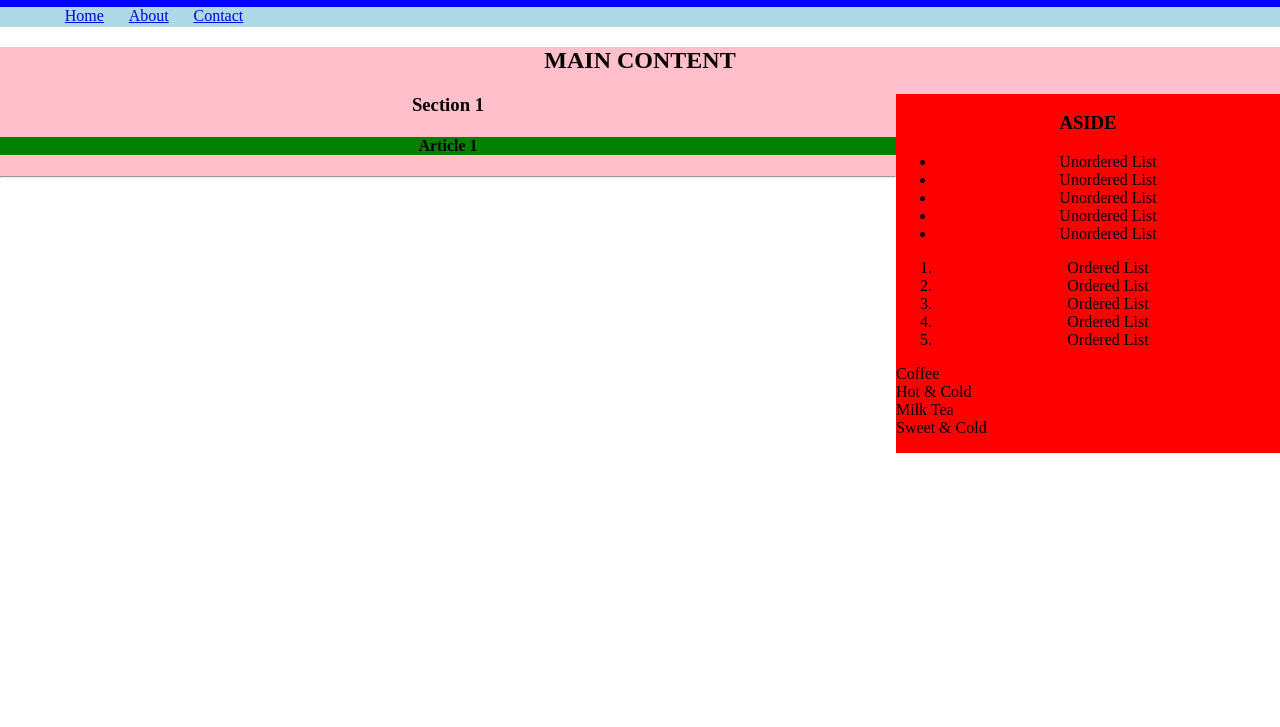
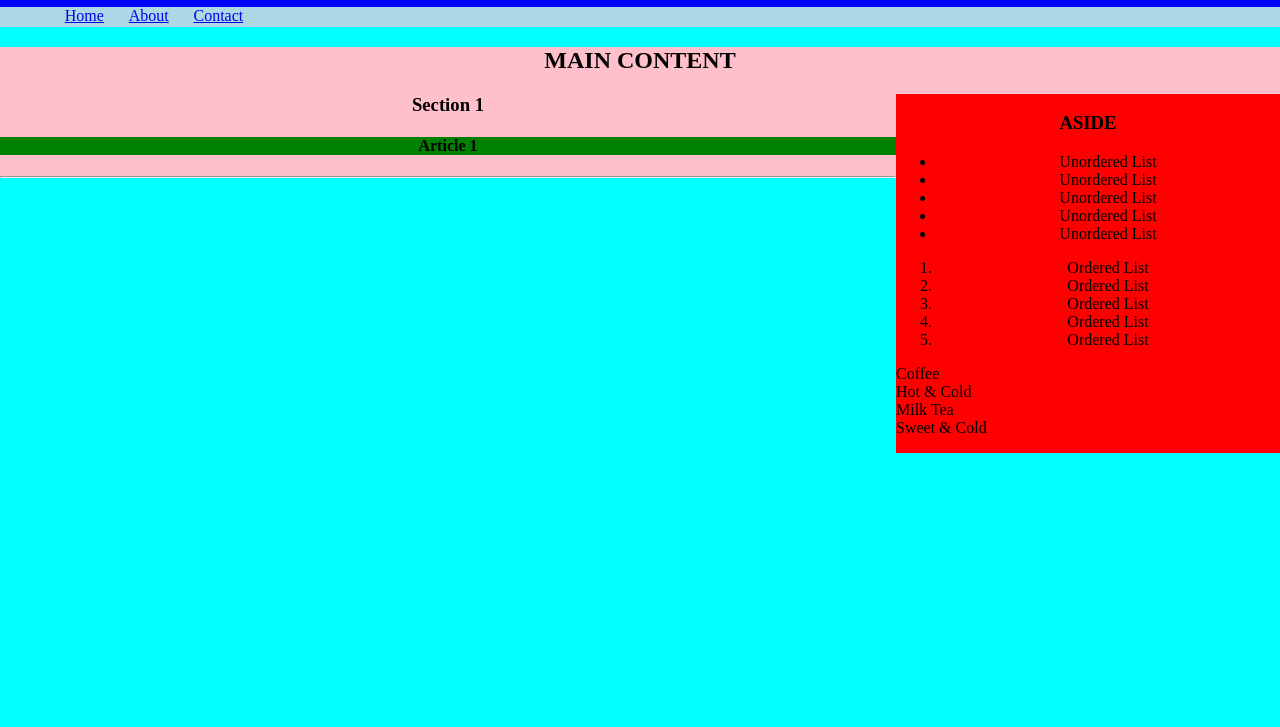
Before and after one commit to magnumz888/Lemuel1, a plain HTML site: page index.html in a window 1280 px wide. Shown: the part 73-800 px from the top of the page. Drawn offline with Linux system fonts and the light colour scheme.

```diff
--- a/index.html
+++ b/index.html
@@ -13,7 +13,7 @@
     }
     </style>
 </head>
-<body style="padding:0;margin:0;text-align: center;">
+<body style="background-color: aqua;padding:0;margin:0;text-align: center;">
     <!-- ************************** HEADER SECTION ***************************** -->
     <header style="background-color:blue;padding: 0;margin: 0;">
         <h1>HEADER</h1>
```
